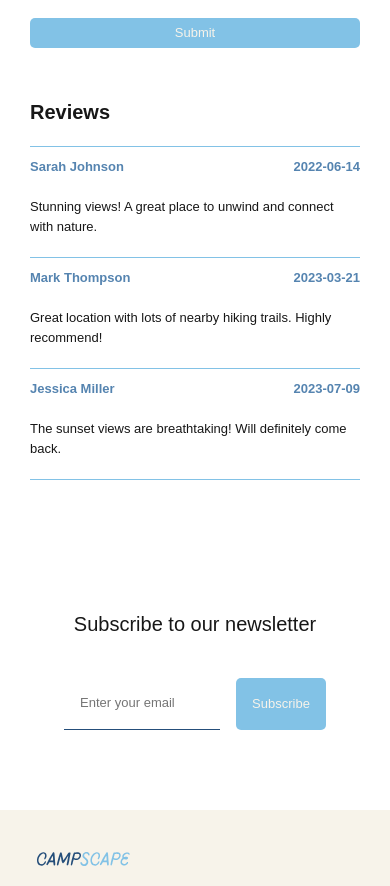
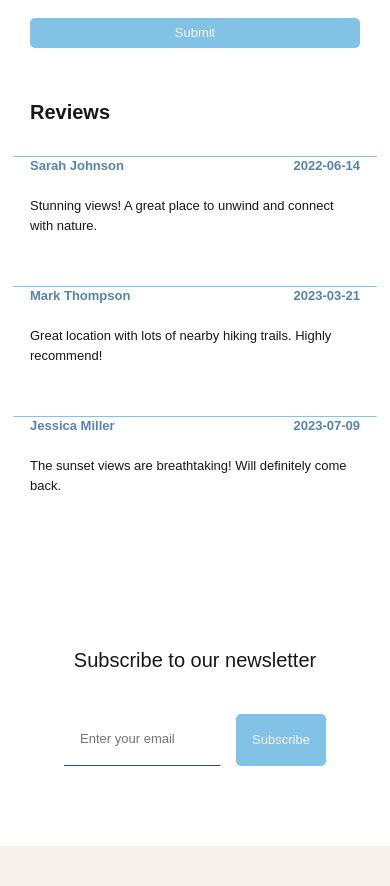
Before and after one commit to Marie-L1/Campscape, a Next.js app: page /campsites/1 in a window 390 px wide. Shown: the part 1100-1986 px from the top of the page. Built offline with nearby package versions, Linux system fonts and the light colour scheme.

Commit message:
fixing the border styling of the mobile review section

```diff
--- a/src/app/campsites/[id]/campsite.scss
+++ b/src/app/campsites/[id]/campsite.scss
@@ -89,22 +89,31 @@
         display: flex;
         flex-direction: column;
         justify-content: center;
-        align-items: flex-start;
+        align-items: center;
         gap: 10px;
         margin: 50px 30px;
     }
     &__reviews-title{
         @include sub-header;
-        border-bottom: 1.5px solid $primary-blue;
         width: 100%;
-        padding-bottom: 20px;
     }
     &__reviews-item{
         display: flex;
         flex-direction: column;
         gap: 20px;
-        border-bottom: 1.5px solid $primary-blue;
-        padding-bottom: 20px;
+        // border-bottom: 1.5px solid $primary-blue;
+        padding: 20px 0;
+        position: relative;
+
+        &::before, &::after {
+            content: "";
+            position: absolute;
+            left: 50%;
+            width: 110%;
+            height: .0938rem;
+            background-color: $primary-blue;
+            transform: translateX(-50%);
+        }
     }
     &__name-wrapper{
         display: flex;
@@ -186,8 +195,18 @@
             display: flex;
             flex-direction: column;
             gap: 20px;
-            border-bottom: 1.5px solid $primary-blue;
+            // border-bottom: 1.5px solid $primary-blue;
             padding-bottom: 20px;
+
+            // &::before, &::after {
+            //     content: "";
+            //     position: absolute;
+            //     left: 50%;
+            //     width: 110%;
+            //     height: .0625rem;
+            //     background-color: $secondary-light;
+            //     transform: translateX(-50%);
+            // }
         }
         &__name-wrapper{
             display: flex;
--- a/src/app/campsites/[id]/page.tsx
+++ b/src/app/campsites/[id]/page.tsx
@@ -44,7 +44,7 @@ const CampsiteById = () =>{
             </div>
             <p className="campsite__description">{campsite.description}</p>
             <form className="campsite__form">
-                <label className="campsite__label" for="add-review">Leave a review:</label>
+                <label className="campsite__label" >Leave a review:</label>
                 <input id="add-review" className="campsite__input" type="text" placeholder="Name" />
                 <textarea id="add-review" className="campsite__textarea" placeholder="Comment"></textarea>
                 <button className="campsite__btn">Submit</button>
```
